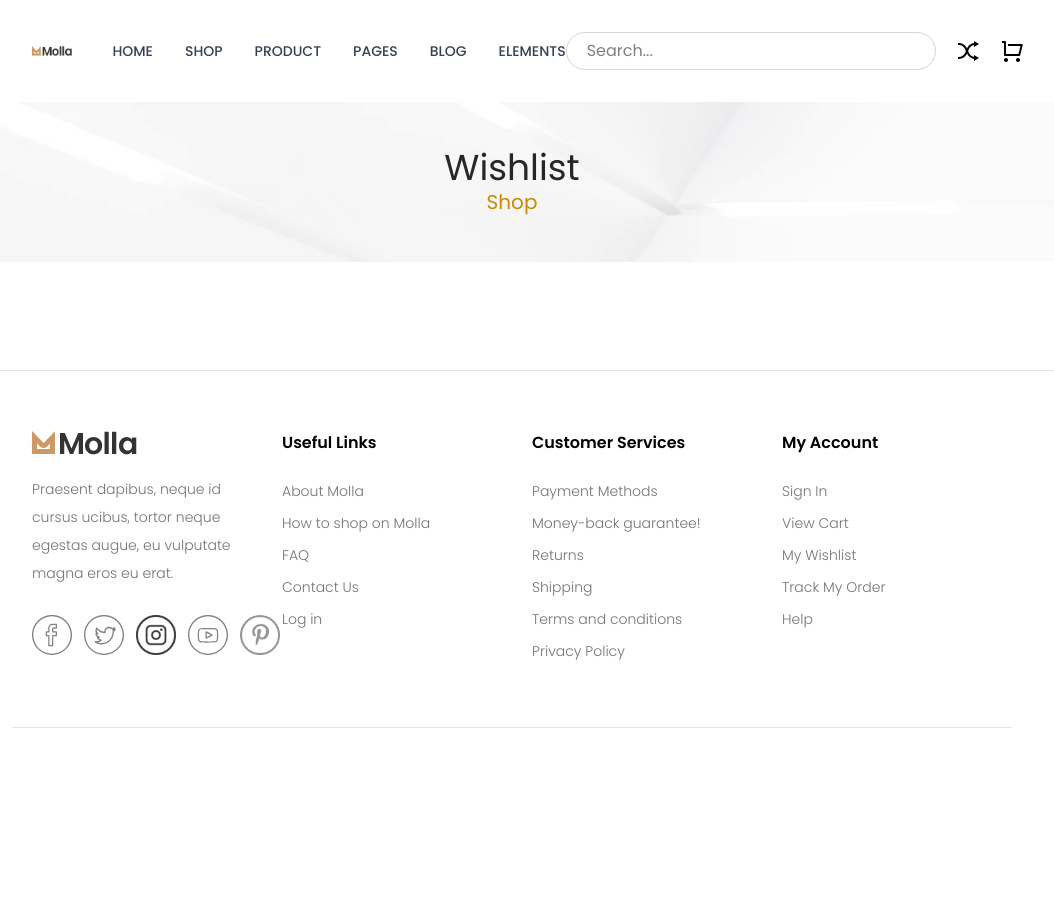
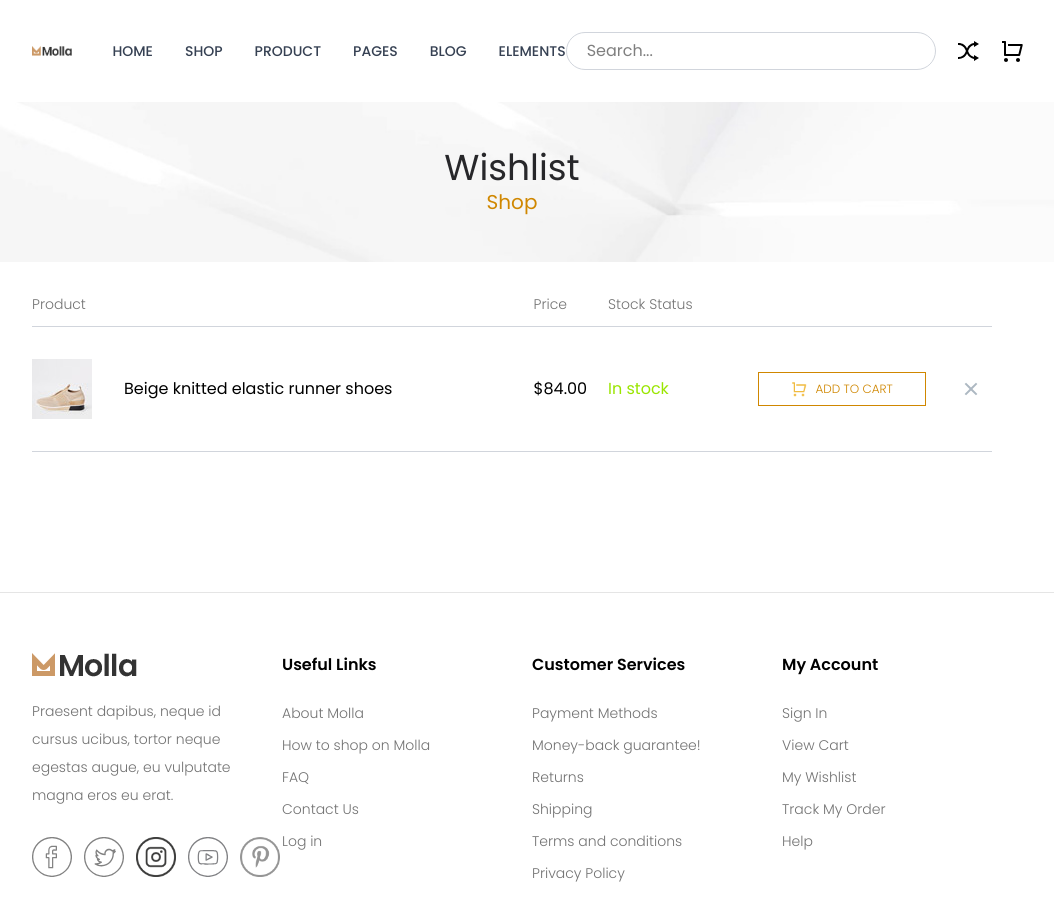
Before and after one commit to VISHNU-M123/FUSIONMART-FRONTEND, a React (Vite) app: page /wishlist in a window 1280 px wide. Shown: the top 920 px of the page, without its empty margins (128-1182 px from the left). Before the commit the page ends 800 px from the top, so only its background shows below. Built offline with nearby package versions, Linux system fonts and the light colour scheme.

Commit message:
wishlist completed

```diff
--- a/src/pages/Cart.jsx
+++ b/src/pages/Cart.jsx
@@ -25,18 +25,19 @@ const Cart = () => {
                                 <th className='text-neutral-500 text-sm font-light text-left pb-3'>Price</th>
                                 <th className='text-neutral-500 text-sm font-light text-left pb-3'>Quantity</th>
                                 <th className='text-neutral-500 text-sm font-light text-left pb-3'>Total</th>
+                                <th></th>
                             </tr>
                         </thead>
                         <tbody>
                             <tr className='border-b border-gray-300 grid grid-cols-1 gap-4 md:text-start text-center md:table-row'>
-                                <td className='lg:py-8 block md:table-cell'>
+                                <td className='md:py-8 block md:table-cell'>
                                     <div className='flex md:gap-8 gap-2 items-center justify-center md:justify-start'>
                                         <figure>
                                             <a href="">
                                                 <img src={assets.cart_table_product} alt="" className='cursor-pointer' />
                                             </a>
                                         </figure>
-                                        <h3 className='cursor-pointer text-start'>Beige knitted elastic runner shoes</h3>
+                                        <h3 className='cursor-pointer text-start hover:text-yellow-600'>Beige knitted elastic runner shoes</h3>
                                     </div>
                                 </td>
                                 <td className='md:py-8'>$84.00</td>
--- a/src/pages/Wishlist.jsx
+++ b/src/pages/Wishlist.jsx
@@ -11,6 +11,52 @@ const Wishlist = () => {
             <h1 className='text-zinc-800 text-4xl'>Wishlist</h1>
             <h6 className='text-yellow-600 text-xl'>Shop</h6>
         </div>
+        <div className='lg:px-40 px-5 py-8 w-full'>
+          <div>
+            <table className='w-full'>
+              <thead className='border-b border-gray-300 hidden md:table-header-group'>
+                <tr>
+                  <th className='text-neutral-500 text-sm font-light text-left pb-3'>Product</th>
+                  <th className='text-neutral-500 text-sm font-light text-left pb-3'>Price</th>
+                  <th className='text-neutral-500 text-sm font-light text-left pb-3'>Stock Status</th>
+                  <th></th>
+                  <th></th>
+                </tr>
+              </thead>
+              <tbody>
+                <tr className='border-b border-gray-300 grid grid-cols-1 gap-4 md:text-start text-center md:table-row'>
+                  <td className='md:py-8 block md:table-cell'>
+                    <div className='flex md:gap-8 gap-2 items-center justify-center md:justify-start'>
+                      <figure>
+                        <a href="">
+                          <img src={assets.cart_table_product} alt="" className='cursor-pointer' />
+                        </a>
+                      </figure>
+                      <h3 className='cursor-pointer text-start hover:text-yellow-600'>
+                        <a href="">Beige knitted elastic runner shoes</a>
+                      </h3>
+                    </div>
+                  </td>
+                  <td className='md:py-8'>$84.00</td>
+                  <td className='md:py-8'><span className='text-lime-400'>In stock</span></td>
+                  <td className='md:py-8'>
+                    <div className=' flex itmes-center justify-center'>
+                      <button className='flex gap-2  border border-yellow-600 px-8 py-2 text-xs font-light text-yellow-600 cursor-pointer'>
+                        <img src={assets.cart_yellow_icon} alt="" className='h-4 w-4' />
+                        ADD TO CART
+                      </button>
+                    </div>
+                  </td>
+                  <td className='md:py-8'>
+                    <button className='md:flex items-center justify-center'>
+                      <img src={assets.close_icon} alt="" className='cursor-pointer' />
+                    </button>
+                  </td>
+                </tr>
+              </tbody>
+            </table>
+          </div>
+        </div>
       <WhiteFooter/>
     </div>
   )
```
